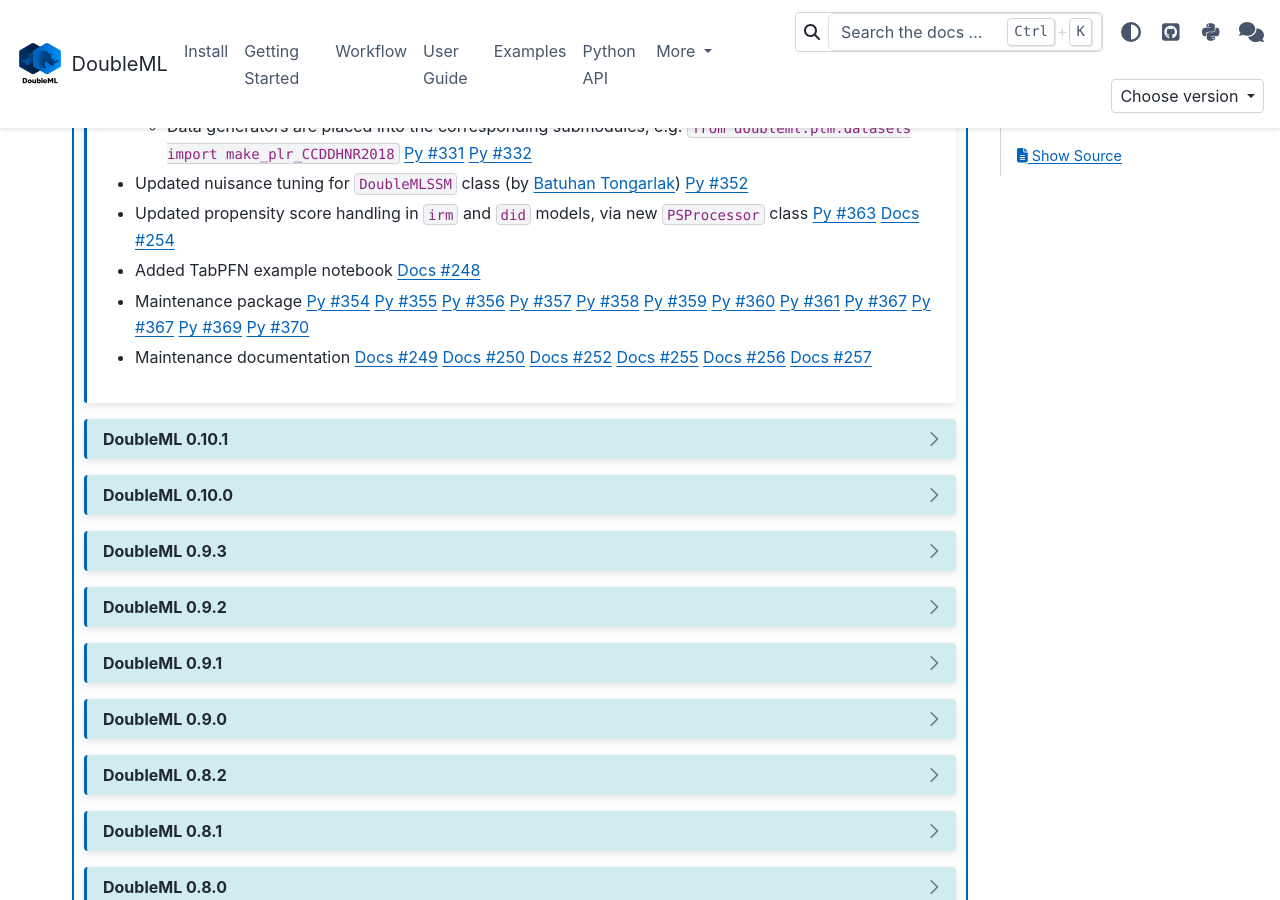
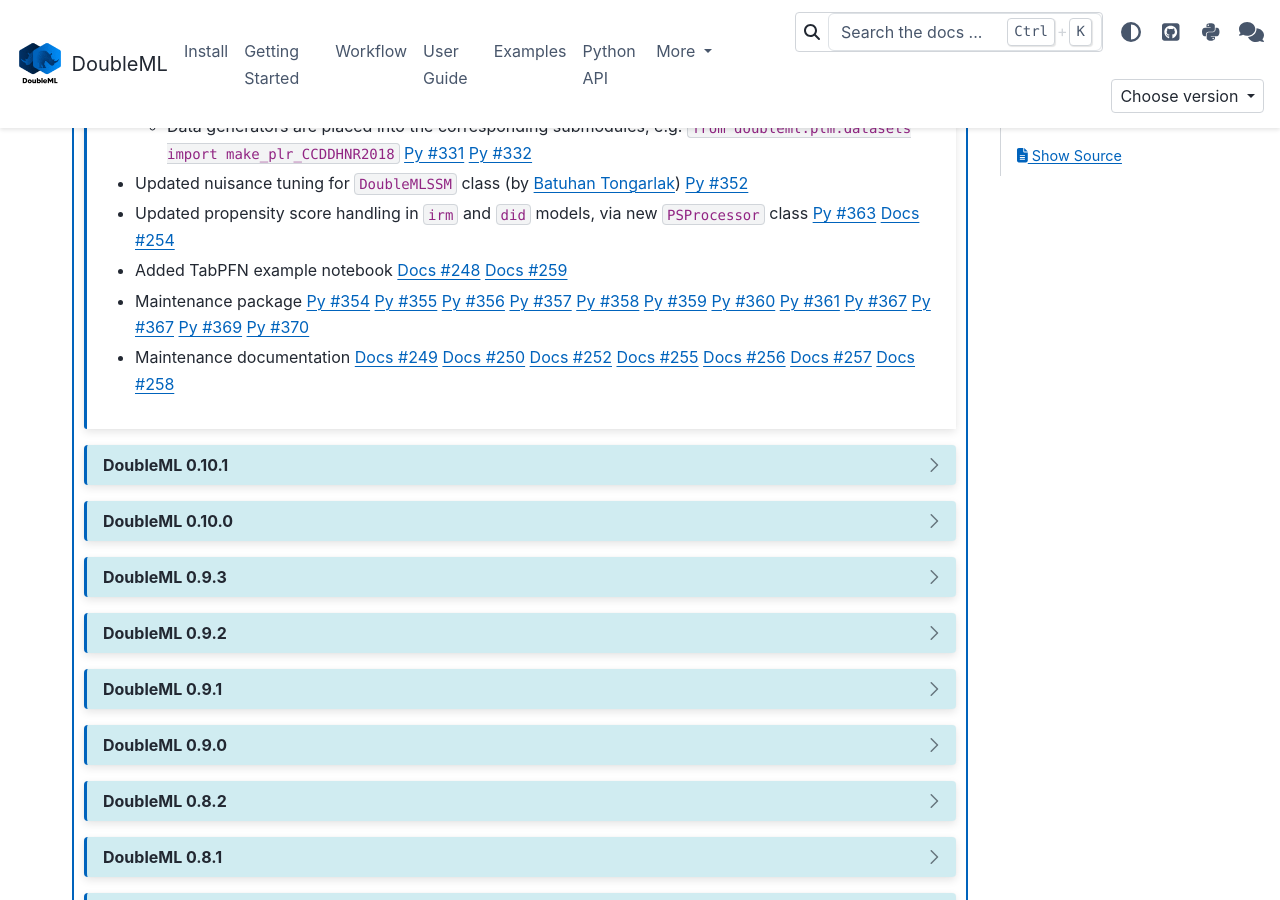
Before and after one commit to DoubleML/doubleml-docs, a Sphinx documentation site: the page built from doc/release/release.rst, in a window 1280 px wide and 900 px high, scrolled down 585 px. Built offline with Sphinx 7.4.7 and the PyData theme 0.15.4, drawn with Linux system fonts in a browser that asks for light colours; the version number could not be read and is left out.

Commit message:
update release notes notes with further prs

```diff
--- a/doc/release/release.rst
+++ b/doc/release/release.rst
@@ -45,6 +45,7 @@
 
       - Added TabPFN example notebook
         `Docs #248 <https://github.com/DoubleML/doubleml-docs/pull/248>`_
+        `Docs #259 <https://github.com/DoubleML/doubleml-docs/pull/259>`_
 
       - Maintenance package
         `Py #354 <https://github.com/DoubleML/doubleml-for-py/pull/354>`_
@@ -67,6 +68,7 @@
         `Docs #255 <https://github.com/DoubleML/doubleml-docs/pull/255>`_
         `Docs #256 <https://github.com/DoubleML/doubleml-docs/pull/256>`_
         `Docs #257 <https://github.com/DoubleML/doubleml-docs/pull/257>`_
+        `Docs #258 <https://github.com/DoubleML/doubleml-docs/pull/258>`_
 
     .. dropdown:: DoubleML 0.10.1
       :class-title: sd-bg-primary sd-font-weight-bold
```
